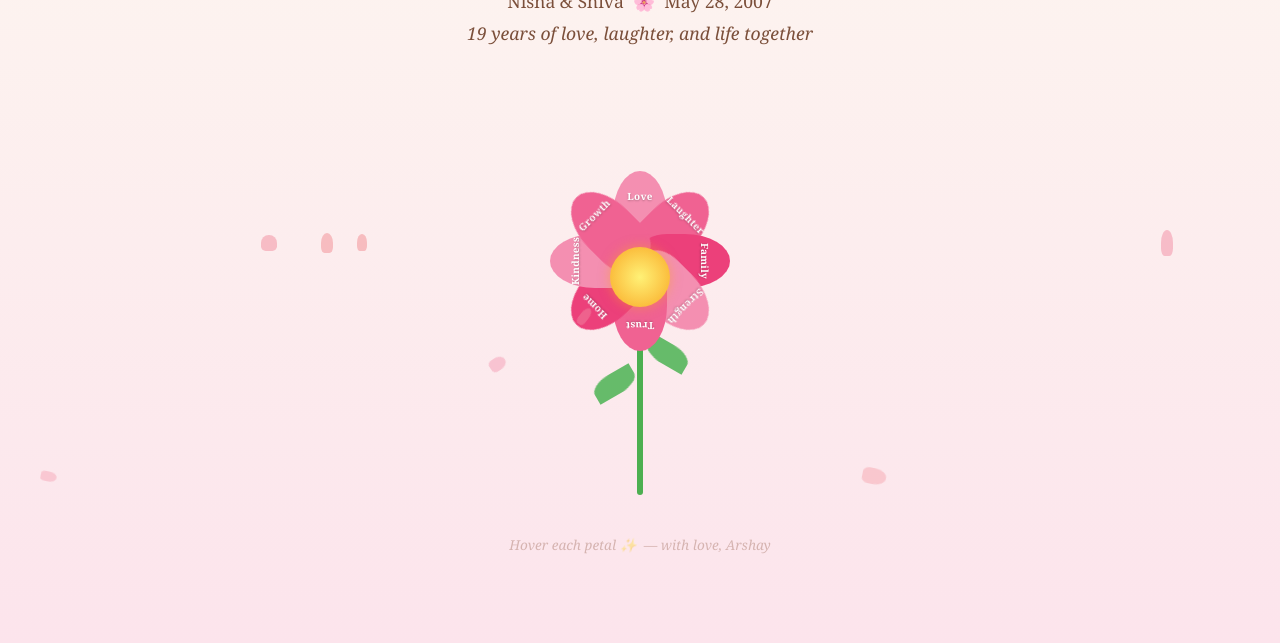
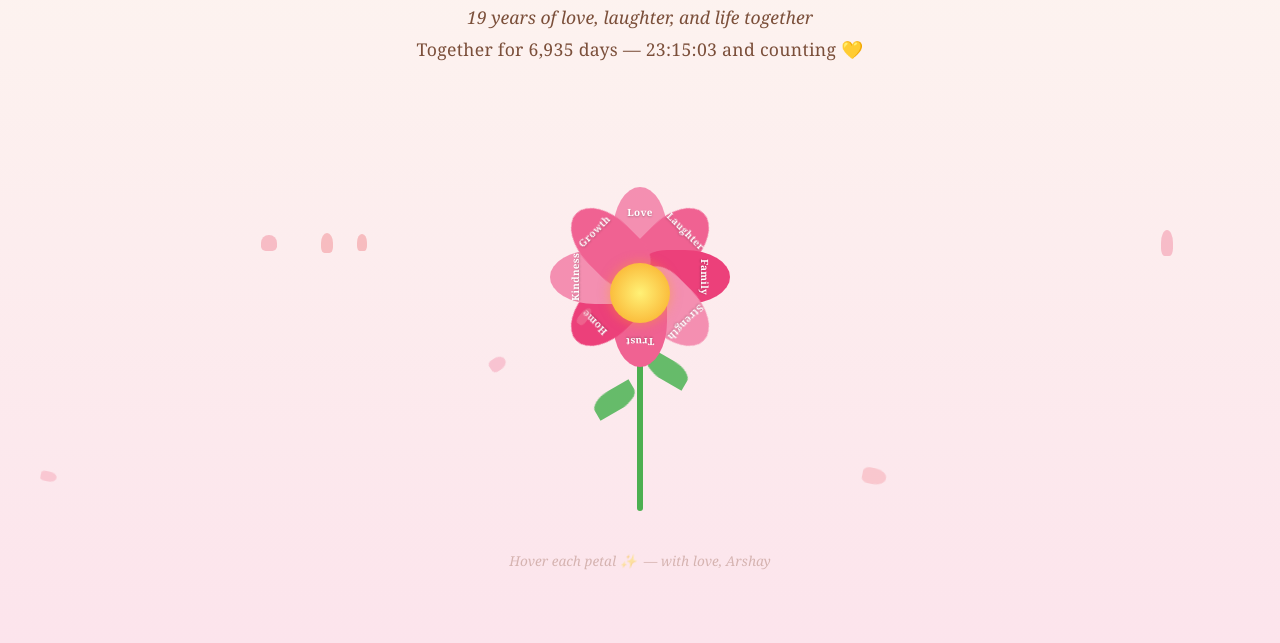
Before and after one commit to Arsh90120/anniversary-garden, a plain HTML site: page index.html in a window 1280 px wide. Shown: the part 157-800 px from the top of the page. Drawn offline with Linux system fonts and the light colour scheme.

Commit message:
Add confetti burst on load + real-time days counter

```diff
--- a/index.html
+++ b/index.html
@@ -42,6 +42,13 @@
       color: #c0392b;
       margin-top: 6px;
       font-style: italic;
+    }
+
+    .counter {
+      font-size: 0.95rem;
+      color: #a0522d;
+      margin-top: 8px;
+      letter-spacing: 0.3px;
     }
 
     /* Garden container */
@@ -141,7 +148,6 @@
 
     .petal:hover { filter: brightness(1.15); }
 
-    /* 8 petals, evenly spaced */
     .petal:nth-child(1)  { background: #f48fb1; animation: petalBloom 0.5s ease forwards; animation-delay: 2.4s; transform: translateX(-50%) rotate(0deg); }
     .petal:nth-child(2)  { background: #f06292; animation: petalBloom 0.5s ease forwards; animation-delay: 2.6s; transform: translateX(-50%) rotate(45deg); }
     .petal:nth-child(3)  { background: #ec407a; animation: petalBloom 0.5s ease forwards; animation-delay: 2.8s; transform: translateX(-50%) rotate(90deg); }
@@ -156,7 +162,6 @@
       100% { opacity: 1; }
     }
 
-    /* Petal labels */
     .petal-label {
       position: absolute;
       font-size: 0.62rem;
@@ -171,7 +176,6 @@
       letter-spacing: 0.3px;
     }
 
-    /* Tooltip */
     .tooltip {
       position: fixed;
       background: rgba(255,255,255,0.95);
@@ -189,7 +193,6 @@
       box-shadow: 0 4px 12px rgba(0,0,0,0.1);
     }
 
-    /* Floating petals background */
     .floating-petal {
       position: fixed;
       width: 12px;
@@ -204,6 +207,23 @@
     @keyframes floatDown {
       0%   { transform: translateY(-20px) rotate(0deg); opacity: 0.5; }
       100% { transform: translateY(110vh) rotate(360deg); opacity: 0; }
+    }
+
+    /* Confetti piece */
+    .confetti-piece {
+      position: fixed;
+      width: 10px;
+      height: 10px;
+      top: -10px;
+      border-radius: 2px;
+      pointer-events: none;
+      animation: confettiFall linear forwards;
+    }
+
+    @keyframes confettiFall {
+      0%   { transform: translateY(0) rotate(0deg); opacity: 1; }
+      80%  { opacity: 1; }
+      100% { transform: translateY(105vh) rotate(720deg); opacity: 0; }
     }
 
     @keyframes fadeIn {
@@ -227,6 +247,7 @@
     <h1>Happy 19th Anniversary</h1>
     <p>Nisha &amp; Shiva &nbsp;🌸&nbsp; May 28, 2007</p>
     <p class="years">19 years of love, laughter, and life together</p>
+    <p class="counter" id="counter">Loading...</p>
   </div>
 
   <div class="garden">
@@ -268,10 +289,46 @@
   <div class="tooltip" id="tooltip"></div>
 
   <script>
-    // Tooltip on petal hover
+    // --- Real-time counter ---
+    function updateCounter() {
+      const start = new Date('2007-05-28T00:00:00');
+      const now = new Date();
+      const diffMs = now - start;
+      const totalDays = Math.floor(diffMs / (1000 * 60 * 60 * 24));
+      const years = Math.floor(totalDays / 365.25);
+      const remainingDays = Math.floor(totalDays - years * 365.25);
+      const hours = now.getHours();
+      const minutes = String(now.getMinutes()).padStart(2, '0');
+      const seconds = String(now.getSeconds()).padStart(2, '0');
+      document.getElementById('counter').textContent =
+        `Together for ${totalDays.toLocaleString()} days — ${hours}:${minutes}:${seconds} and counting 💛`;
+    }
+    updateCounter();
+    setInterval(updateCounter, 1000);
+
+    // --- Confetti burst on load ---
+    const colors = ['#f48fb1','#f06292','#ec407a','#fff176','#a5d6a7','#90caf9','#ce93d8','#ffcc80'];
+    function launchConfetti() {
+      const count = 120;
+      for (let i = 0; i < count; i++) {
+        const el = document.createElement('div');
+        el.className = 'confetti-piece';
+        el.style.left = (Math.random() * 100) + 'vw';
+        el.style.background = colors[Math.floor(Math.random() * colors.length)];
+        el.style.width = (6 + Math.random() * 8) + 'px';
+        el.style.height = (6 + Math.random() * 8) + 'px';
+        el.style.animationDuration = (2 + Math.random() * 3) + 's';
+        el.style.animationDelay = (Math.random() * 1.5) + 's';
+        el.style.borderRadius = Math.random() > 0.5 ? '50%' : '2px';
+        document.body.appendChild(el);
+        setTimeout(() => el.remove(), 5000);
+      }
+    }
+    window.addEventListener('load', launchConfetti);
+
+    // --- Tooltip on petal hover ---
     const petals = document.querySelectorAll('.petal');
     const tooltip = document.getElementById('tooltip');
-
     petals.forEach(petal => {
       petal.addEventListener('mousemove', (e) => {
         tooltip.textContent = petal.dataset.tip;
@@ -284,7 +341,7 @@
       });
     });
 
-    // Floating background petals
+    // --- Floating background petals ---
     function spawnPetal() {
       const fp = document.createElement('div');
       fp.className = 'floating-petal';
@@ -298,7 +355,6 @@
       document.body.appendChild(fp);
       setTimeout(() => fp.remove(), 10000);
     }
-
     setInterval(spawnPetal, 600);
   </script>
 
```
